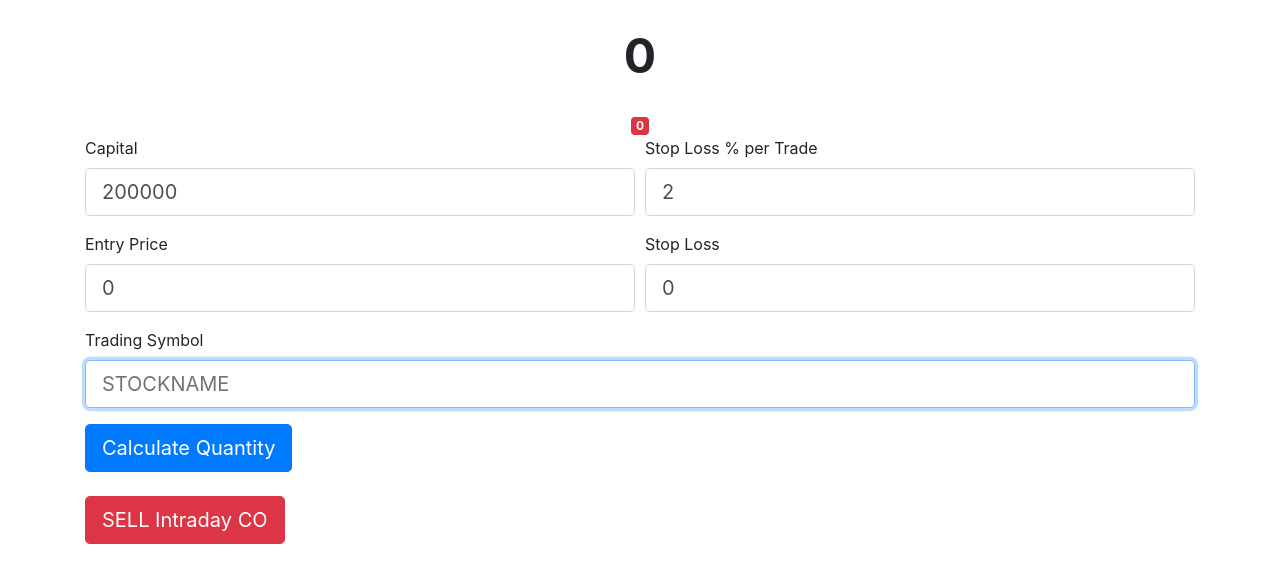
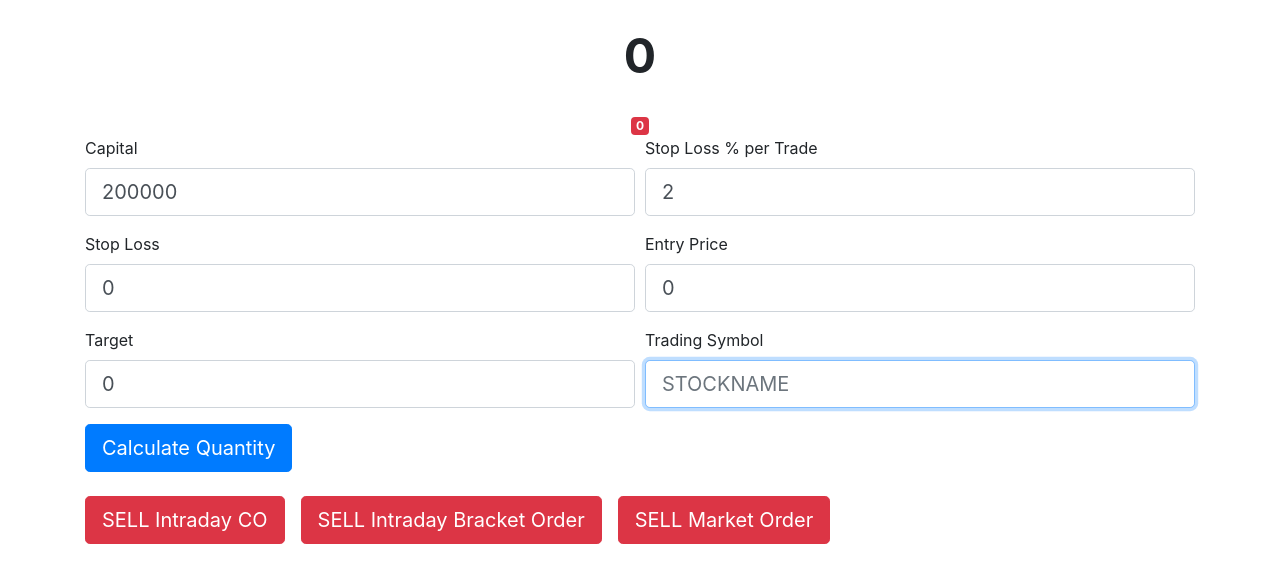
Before and after one commit to rakeshtembhurne/stock-quantity-calculator, a React (Create React App) app: page / in a window 1280 px wide. Shown: the top 582 px of the page. Built offline with nearby package versions, Linux system fonts and the light colour scheme.

Commit message:
feat(marketOrder): Add market order option

```diff
--- a/src/App.js
+++ b/src/App.js
@@ -25,14 +25,17 @@ function App() {
   const location = useLocation();
   const [quantity, setQuantity] = React.useState(0);
   const [maximumLoss, setMaximumLoss] = React.useState(0);
+  const [targetPrice, setTargetPrice] = React.useState(0);
   const [coBasket, setCoBasket] = React.useState([]);
   const [boBasket, setBoBasket] = React.useState([]);
+  const [moBasket, setMoBasket] = React.useState([]);
   const [buyOrSell, setBuyOrSell] = React.useState('BUY');
 
   const searchParams = new URLSearchParams(location.search);
   const [fields, handleFieldChange] = useFormFields({
     capital: searchParams.get("c") || localStorage.getItem("capital") || 200000,
     entryPrice: searchParams.get("e") || localStorage.getItem("entryPrice") || 0,
+    targetPrice: searchParams.get("t") || localStorage.getItem("targetPrice") || 0,
     slPerTrade: searchParams.get("slpt") || localStorage.getItem("slPerTrade") || 2,
     stopLoss: searchParams.get("sl") || localStorage.getItem("stopLoss") || 0,
     tradingSymbol: searchParams.get("n") || localStorage.getItem("tradingSymbol") || "",
@@ -46,10 +49,12 @@ function App() {
     if (fields.capital && fields.entryPrice && fields.slPerTrade && fields.stopLoss) {
       const maxLoss = ((fields.capital * fields.slPerTrade) / 100);
       const stopLoss = Math.abs((fields.entryPrice - fields.stopLoss));
+      const target = fields.targetPrice ? Math.abs((fields.targetPrice - fields.entryPrice)) : 0;
       const quantity =  Math.round(maxLoss / stopLoss);
       console.log({maxLoss, stopLoss, quantity});
       setQuantity(quantity);
       setMaximumLoss(maxLoss);
+      setTargetPrice(target);
     }
   }
 
@@ -58,6 +63,7 @@ function App() {
     // TODO: save data to local storage
     localStorage.setItem('capital', fields.capital);
     localStorage.setItem('entryPrice', fields.entryPrice);
+    localStorage.setItem('targetPrice', fields.targetPrice);
     localStorage.setItem('slPerTrade', fields.slPerTrade);
     localStorage.setItem('stopLoss', fields.stopLoss);
     localStorage.setItem('tradingSymbol', fields.tradingSymbol);
@@ -83,6 +89,8 @@ function App() {
 
   React.useEffect(() => {
     const bos = (fields.stopLoss < fields.entryPrice) ? 'BUY' : 'SELL';
+    const sob = bos === 'BUY' ? 'SELL' : 'BUY';
+
     setBuyOrSell(bos);
     calculateQuantity();
 
@@ -121,7 +129,41 @@ function App() {
         readonly: true,
       }];
       setBoBasket(bo);
-      console.log({co, bo});
+
+      const mo = [
+        {
+          exchange: 'NSE',
+          tradingsymbol: fields.tradingSymbol,
+          quantity: quantity,
+          transaction_type: bos,
+          product: 'MIS',
+          order_type: "LIMIT",
+          price: parseFloat(fields.entryPrice),
+        },
+        {
+          tradingsymbol: fields.tradingSymbol,
+          exchange: 'NSE',
+          transaction_type: sob,
+          order_type: 'SL-M',
+          product: 'MIS',
+          price: parseFloat(fields.stopLoss),
+          quantity: quantity,
+          trigger_price: parseFloat(fields.stopLoss),
+        },
+        {
+          exchange: 'NSE',
+          tradingsymbol: fields.tradingSymbol,
+          quantity: quantity,
+          transaction_type: sob,
+          product: 'MIS',
+          order_type: "LIMIT",
+          price: parseFloat(fields.targetPrice),
+          trigger_price: parseFloat(fields.targetPrice),
+        },
+      ];
+      setMoBasket(mo);
+
+      console.log({co, bo, mo});
     }
   }, [fields.tradingSymbol, fields.entryPrice, fields.stopLoss, quantity, fields.capital, fields.slPerTrade]);
 
@@ -168,6 +210,21 @@ function App() {
 
         <Form.Row>
           <Form.Group as={Col}>
+            <Form.Label>Stop Loss</Form.Label>
+            <Form.Control
+              placeholder="Capital"
+              size="lg"
+              autoFocus
+              autoComplete="off"
+              type="number"
+              id="stopLoss"
+              value={fields.stopLoss}
+              onChange={handleFieldChange}
+              required
+            />
+          </Form.Group>
+
+          <Form.Group as={Col}>
             <Form.Label>Entry Price</Form.Label>
             <Form.Control
               placeholder="Entry Price"
@@ -181,24 +238,25 @@ function App() {
               required
             />
           </Form.Group>
+        </Form.Row>
 
-          <Form.Group as={Col}>
-            <Form.Label>Stop Loss</Form.Label>
+        <Form.Row>
+
+        <Form.Group as={Col}>
+            <Form.Label>Target</Form.Label>
             <Form.Control
-              placeholder="Capital"
+              placeholder="Target Price"
               size="lg"
               autoFocus
               autoComplete="off"
               type="number"
-              id="stopLoss"
-              value={fields.stopLoss}
+              id="targetPrice"
+              value={fields.targetPrice}
               onChange={handleFieldChange}
               required
             />
           </Form.Group>
-        </Form.Row>
 
-        <Form.Row>
           <Form.Group as={Col}>
             <Form.Label>Trading Symbol</Form.Label>
             <Form.Control
@@ -226,7 +284,7 @@ function App() {
         id="coBasket-form"
         action="https://kite.zerodha.com/connect/basket"
         onSubmit={onBuyIntraday}
-        className="mr-3 mb-3"
+        className="mr-3 mb-3 d-inline"
       >
         <input type="hidden" name="api_key" value="59y2dm60w17qw3y4" />
         <Form.Control
@@ -246,7 +304,7 @@ function App() {
         id="boBasket-form"
         action="https://kite.zerodha.com/connect/basket"
         onSubmit={onBuyIntraday}
-        className="mr-3 mb-3 d-none"
+        className="mr-3 mb-3 d-inline"
       >
         <input type="hidden" name="api_key" value="59y2dm60w17qw3y4" />
         <Form.Control
@@ -260,6 +318,26 @@ function App() {
           {buyOrSell} Intraday Bracket Order
         </Button>
       </form>
+
+      <form
+        method="post"
+        id="moBasket-form"
+        action="https://kite.zerodha.com/connect/basket"
+        onSubmit={onBuyIntraday}
+        className="mr-3 mb-3 d-inline"
+      >
+        <input type="hidden" name="api_key" value="59y2dm60w17qw3y4" />
+        <Form.Control
+          type="hidden"
+          id="moBasket"
+          name="data"
+          value={JSON.stringify(moBasket)}
+          required
+        />
+        <Button size="lg" variant={buyOrSell === 'BUY' ? 'success' : 'danger'} type="submit">
+          {buyOrSell} Market Order
+        </Button>
+      </form>
     </Container>
   );
 }
```
